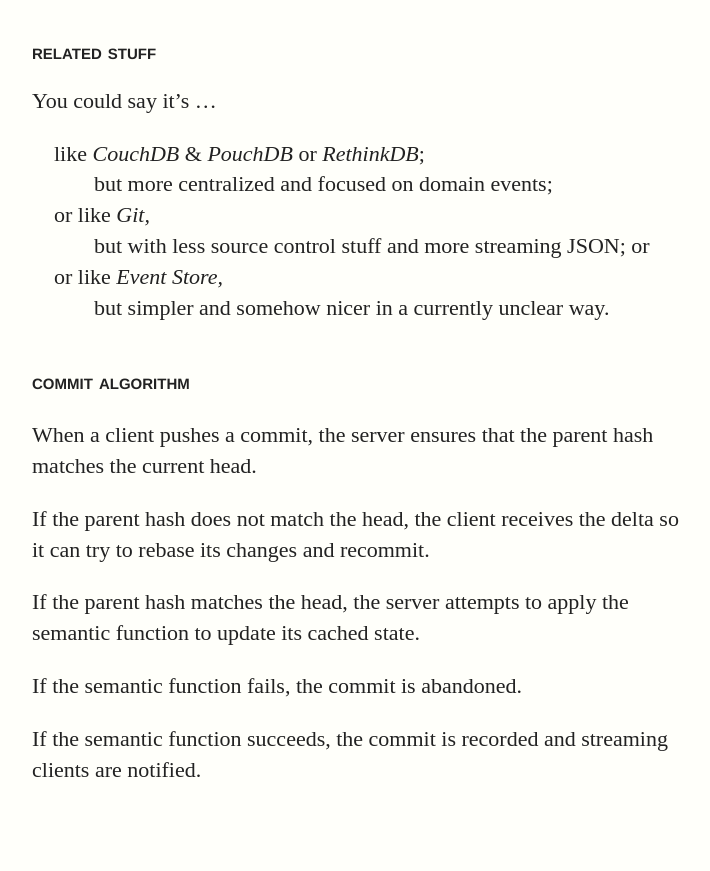
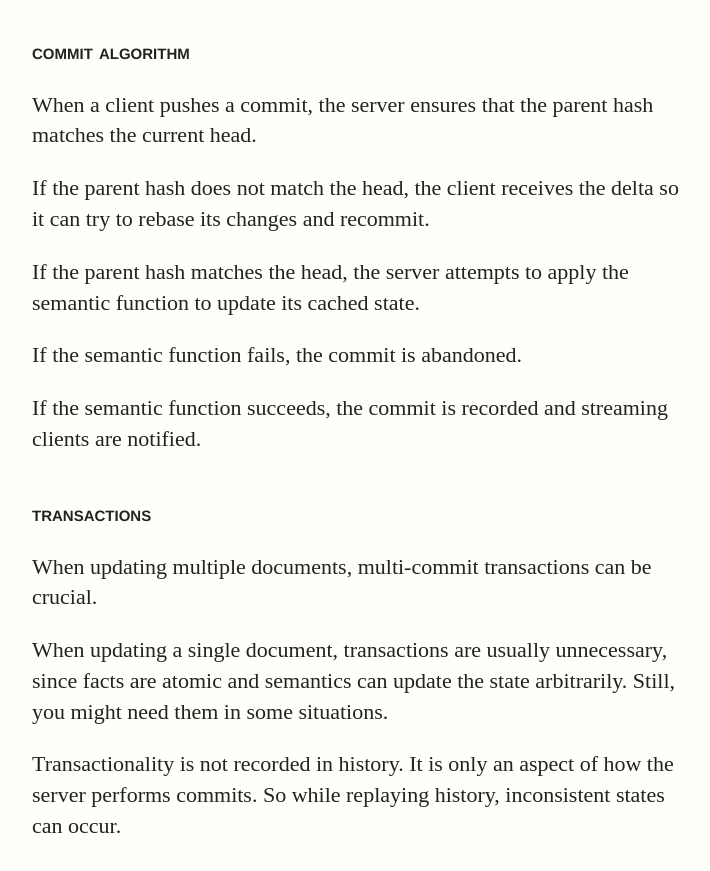
Before and after one commit to mbrock/faxdb-site, a plain HTML site: page index.html in a window 1280 px wide. Shown: the part 940-1811 px from the top of the page, without its empty margins (278-988 px from the left). Drawn offline with Linux system fonts and the light colour scheme.

Commit message:
Update index.html

```diff
--- a/index.html
+++ b/index.html
@@ -68,26 +68,6 @@ commits.
 <p>Clients capable of evaluating JavaScript can listen for commits and
 update states with the same semantics as the server.
 
-<h2>related stuff</h2>
-
-You could say it&rsquo;s &hellip;
-
-<dl>
-
-<dt>like <dfn>CouchDB</dfn> &amp; <dfn>PouchDB</dfn> or <dfn>RethinkDB</dfn>;
-
-<dd>but more centralized and focused on domain events;
-
-<dt>or like <dfn>Git,
-
-<dd>but with less source control stuff and more streaming JSON; or
-
-<dt>or like <dfn>Event Store,
-
-<dd>but simpler and somehow nicer in a currently unclear way.
-
-</dl>
-
 <h2>commit algorithm</h2>
 
 <p>When a client pushes a commit, the server ensures that the parent
@@ -103,3 +83,16 @@ the semantic function to update its cached state.
 
 <p>If the semantic function succeeds, the commit is recorded and
 streaming clients are notified.
+
+<h2>transactions</h2>
+
+<p>When updating multiple documents, multi-commit transactions can be
+crucial.
+
+<p>When updating a single document, transactions are usually
+unnecessary, since facts are atomic and semantics can update the state
+arbitrarily.  Still, you might need them in some situations.
+
+<p>Transactionality is not recorded in history.  It is only an aspect
+of how the server performs commits.  So while replaying history,
+inconsistent states can occur.
```
